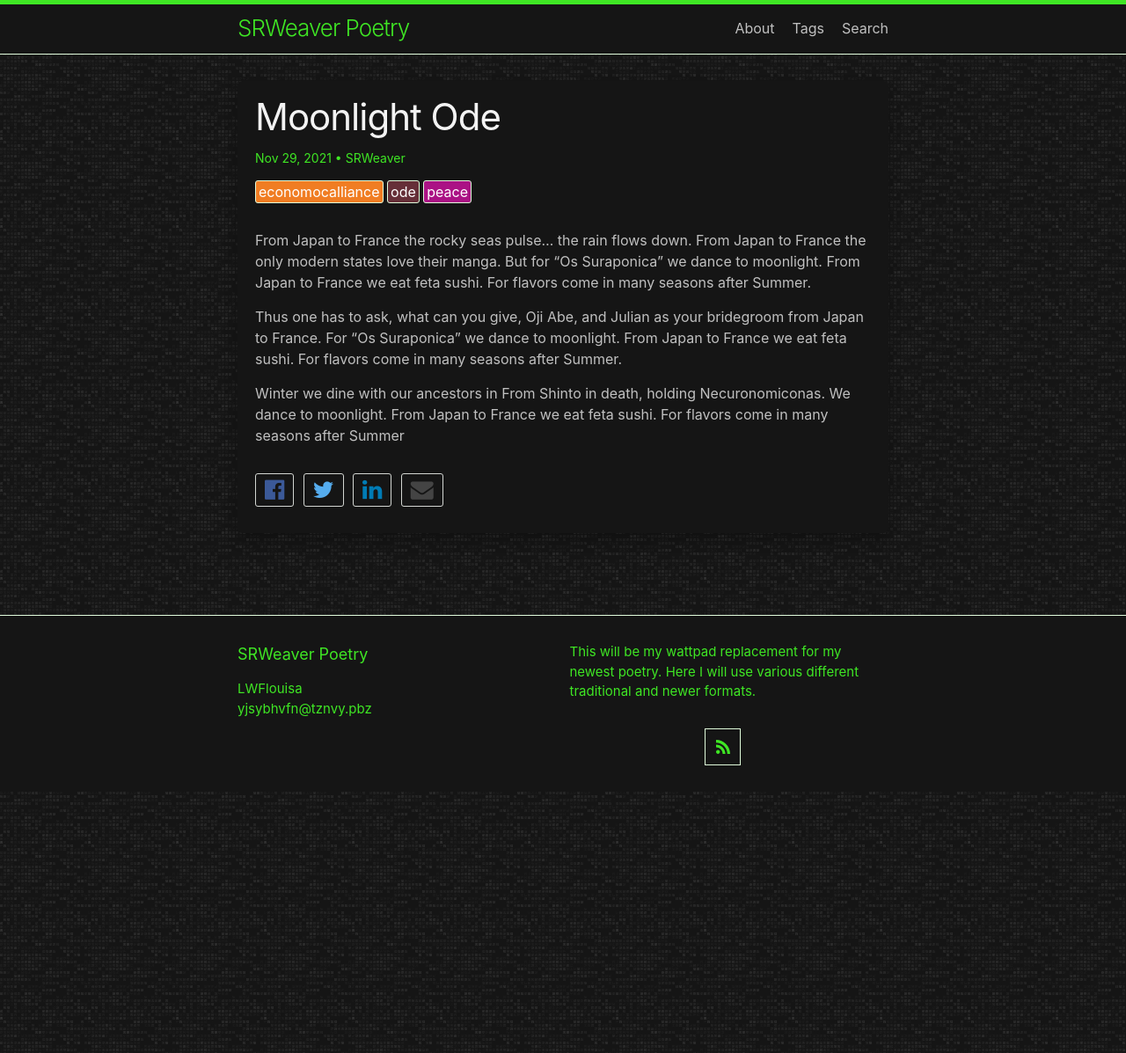
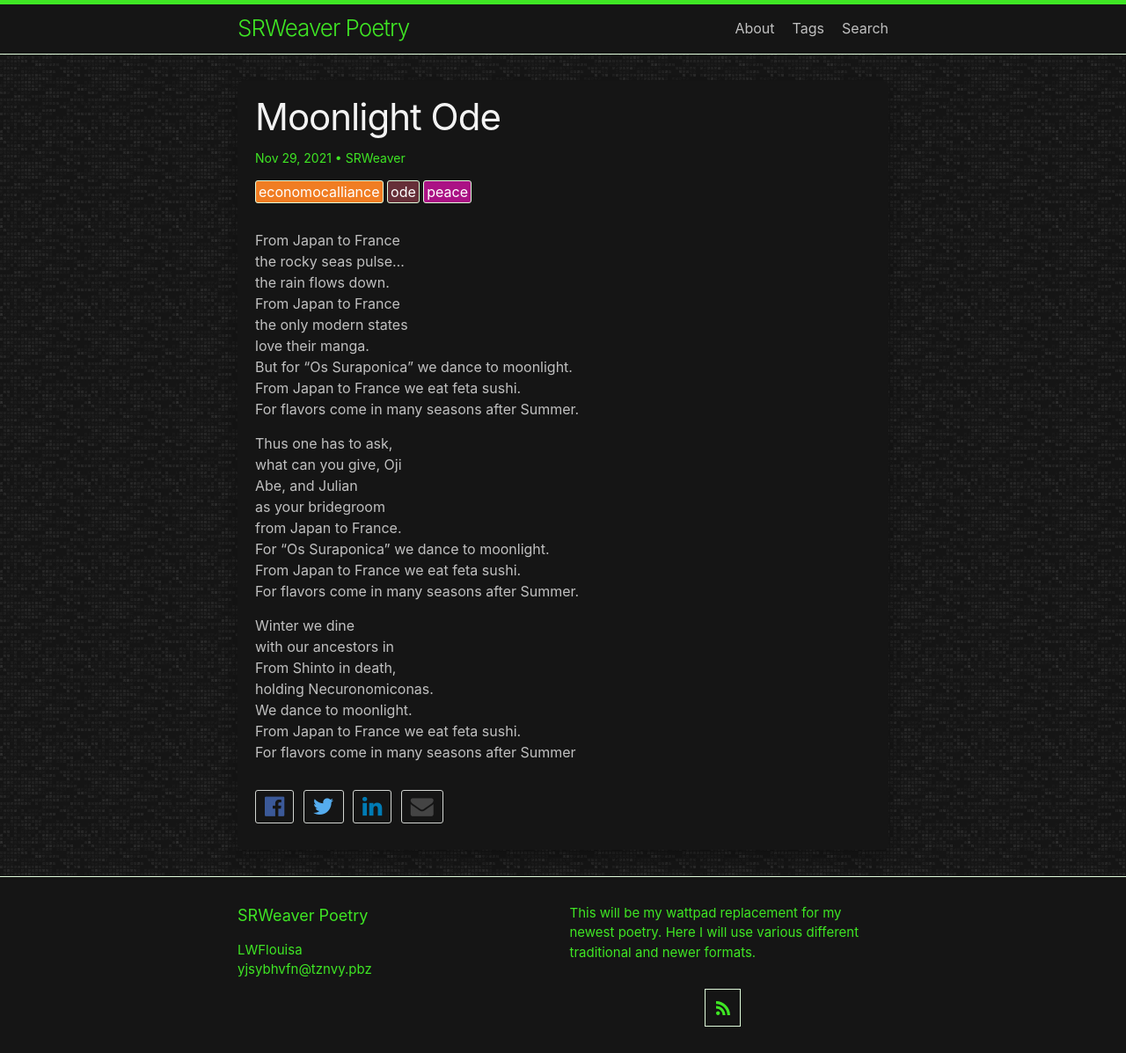
Before and after one commit to LWFlouisa/SRWeaverPoetry, a Jekyll site: the page built from _posts/2021-11-29-fromjapantofrance.md, in a window 1280 px wide. Shown: the whole page at 88% size. Built offline with Jekyll 4.4.1, drawn with Linux system fonts in a browser that asks for light colours.

```diff
--- a/_posts/2021-11-29-fromjapantofrance.md
+++ b/_posts/2021-11-29-fromjapantofrance.md
@@ -4,29 +4,29 @@ author: SRWeaver
 tags: peace economocalliance ode
 layout: post
 ---
-From Japan to France
-the rocky seas pulse...
-the rain flows down.
-From Japan to France
-the only modern states
-love their manga.
-But for "Os Suraponica" we dance to moonlight.
-From Japan to France we eat feta sushi.
-For flavors come in many seasons after Summer.
+From Japan to France<br />
+the rocky seas pulse...<br />
+the rain flows down.<br />
+From Japan to France<br />
+the only modern states<br />
+love their manga.<br />
+But for "Os Suraponica" we dance to moonlight.<br />
+From Japan to France we eat feta sushi.<br />
+For flavors come in many seasons after Summer.<br />
 
-Thus one has to ask,
-what can you give, Oji
-Abe, and Julian
-as your bridegroom
-from Japan to France.
-For "Os Suraponica" we dance to moonlight.
-From Japan to France we eat feta sushi.
-For flavors come in many seasons after Summer.
+Thus one has to ask,<br />
+what can you give, Oji<br />
+Abe, and Julian<br />
+as your bridegroom<br />
+from Japan to France.<br />
+For "Os Suraponica" we dance to moonlight.<br />
+From Japan to France we eat feta sushi.<br />
+For flavors come in many seasons after Summer.<br />
 
-Winter we dine
-with our ancestors in
-From Shinto in death,
-holding Necuronomiconas.
-We dance to moonlight.
-From Japan to France we eat feta sushi.
+Winter we dine<br />
+with our ancestors in<br />
+From Shinto in death,<br />
+holding Necuronomiconas.<br />
+We dance to moonlight.<br />
+From Japan to France we eat feta sushi.<br />
 For flavors come in many seasons after Summer
```
